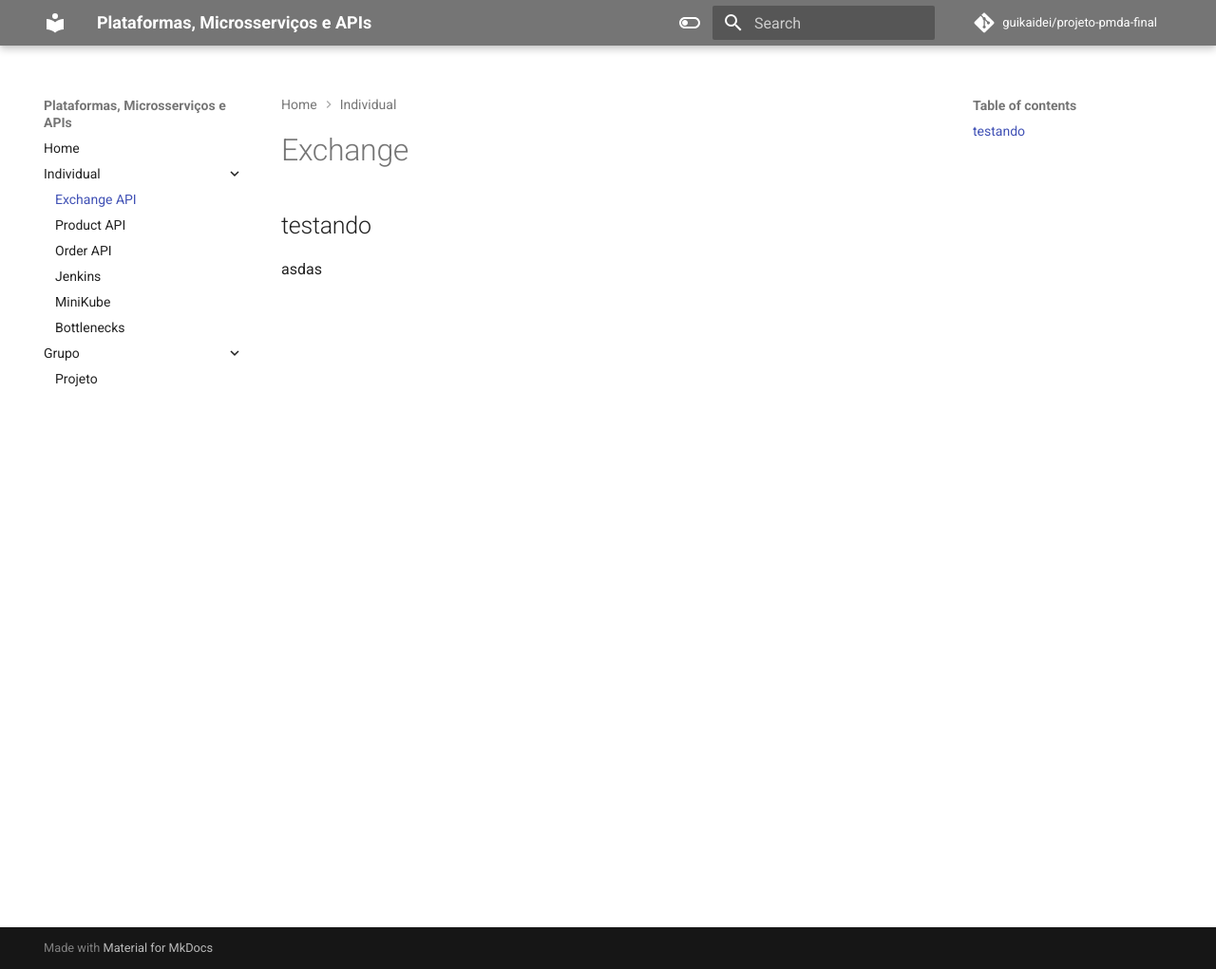
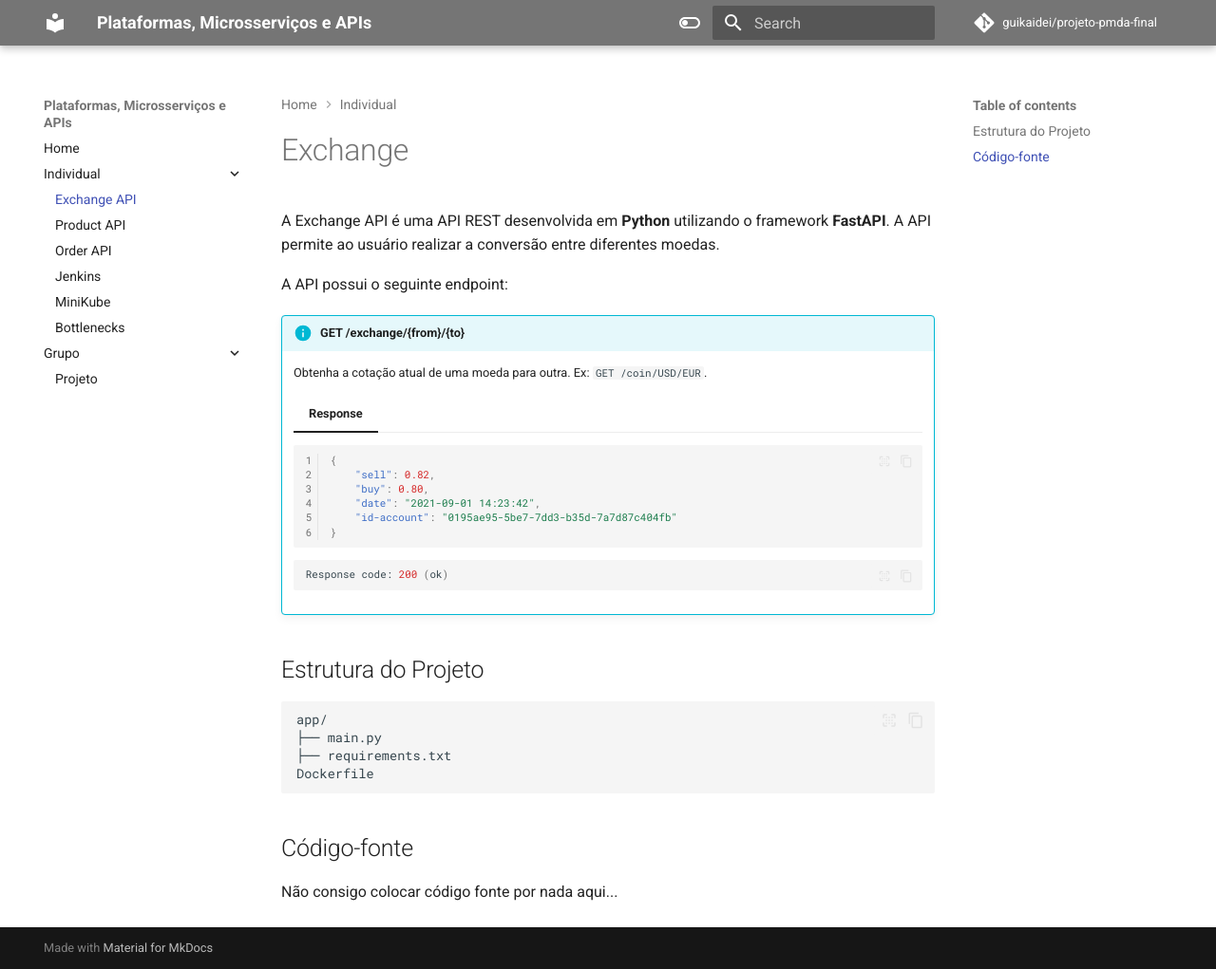
Before and after one commit to guikaidei/projeto-pmda-final, an MkDocs documentation site: the page built from docs/exchange/main.md, in a window 1280 px wide and 1021 px high. Shown: the whole window at 95% size. Built offline with MkDocs 1.6.1 and Material for MkDocs 9.7.7, drawn with Linux system fonts in a browser that asks for light colours; comment, search, counter and statistics services are not loaded.

Commit message:
exchange main

````diff
--- a/docs/exchange/main.md
+++ b/docs/exchange/main.md
@@ -1,4 +1,36 @@
 # Exchange
-## testando
 
-asdas
+A Exchange API é uma API REST desenvolvida em **Python** utilizando o framework **FastAPI**. A API permite ao usuário realizar a conversão entre diferentes moedas.
+
+A API possui o seguinte endpoint:
+
+!!! info "GET /exchange/{from}/{to}"
+
+    Obtenha a cotação atual de uma moeda para outra. Ex: `GET /coin/USD/EUR`.
+
+    === "Response"
+
+        ``` { .json .copy .select linenums='1' }
+        {
+            "sell": 0.82,
+            "buy": 0.80,
+            "date": "2021-09-01 14:23:42",
+            "id-account": "0195ae95-5be7-7dd3-b35d-7a7d87c404fb"
+        }
+        ```
+        ```bash
+        Response code: 200 (ok)
+        ```
+
+## Estrutura do Projeto
+
+```
+app/
+├── main.py
+├── requirements.txt
+Dockerfile
+```
+
+## Código-fonte
+
+Não consigo colocar código fonte por nada aqui...
````
